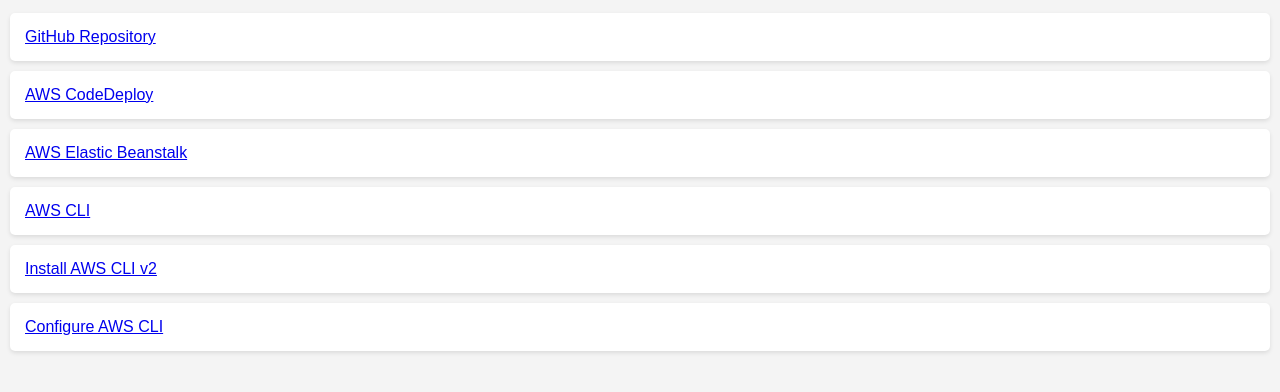
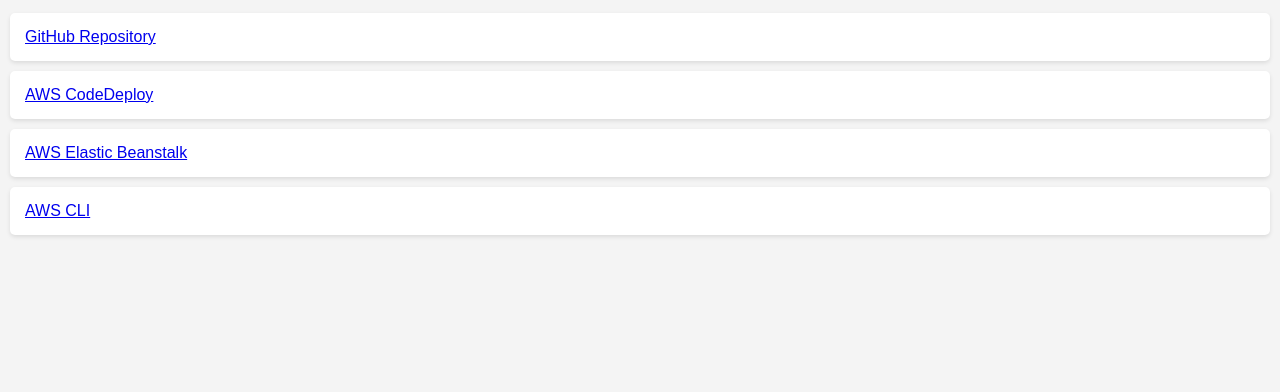
Before and after one commit to aceswolf1/aws-codeploy-github-actions-example, a plain HTML site: page index.html in a window 1280 px wide. Shown: the part 102-494 px from the top of the page. Drawn offline with Linux system fonts and the light colour scheme.

Commit message:
Remove AWS CLI installation and configuration links from index.html

```diff
--- a/index.html
+++ b/index.html
@@ -38,8 +38,6 @@
         <li><a href="https://aws.amazon.com/codedeploy/">AWS CodeDeploy</a></li>
         <li><a href="https://aws.amazon.com/elastic-beanstalk/">AWS Elastic Beanstalk</a></li>
         <li><a href="https://aws.amazon.com/cli/">AWS CLI</a></li>
-        <li><a href="https://docs.aws.amazon.com/cli/latest/userguide/install-cliv2.html">Install AWS CLI v2</a></li>
-        <li><a href="https://docs.aws.amazon.com/cli/latest/userguide/cli-configure-quickstart.html">Configure AWS CLI</a></li>
     </ul>
 </body>
 </html>
```
